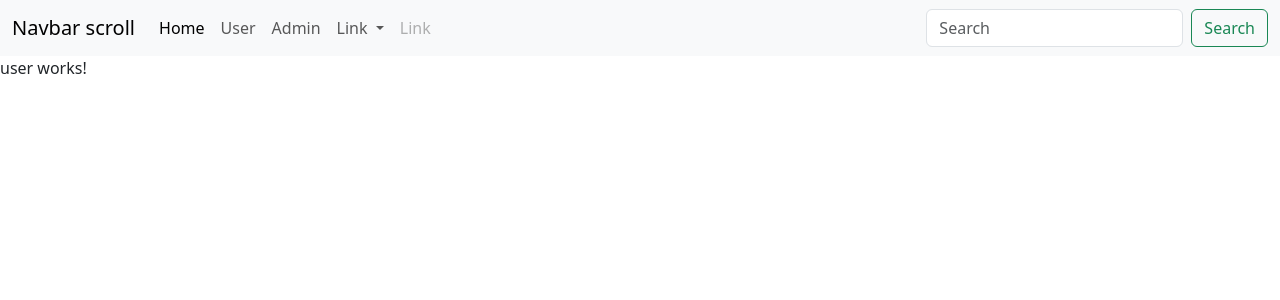
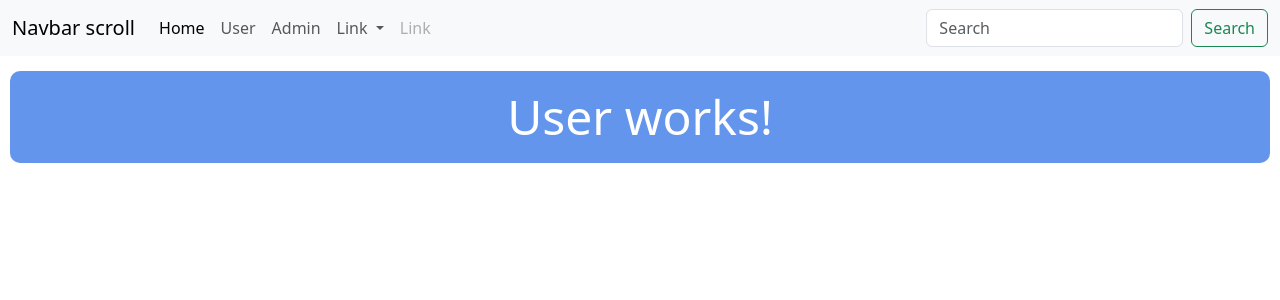
Before and after one commit to Ahmedm2002/learning-Angular, an Angular app: page /user in a window 1280 px wide. Shown: the top 300 px of the page. Built offline with nearby package versions, Linux system fonts and the light colour scheme.

Commit message:
Styled admin & user comp, added angular.md --Ahmed

```diff
--- a/src/app/Components/admin/admin.component.css
+++ b/src/app/Components/admin/admin.component.css
@@ -1,4 +1,9 @@
 .admin {
   background-color: teal;
   padding: 10px 30px;
+  text-align: center;
+  font-size: 3rem;
+  color: lightgray;
+  margin: 15px 10px;
+  border-radius: 10px;
 }
--- a/src/app/Components/admin/admin.component.html
+++ b/src/app/Components/admin/admin.component.html
@@ -1 +1 @@
-<p>admin works!</p>
+<p class="admin">Admin works!</p>
--- a/src/app/Components/user/user.component.css
+++ b/src/app/Components/user/user.component.css
@@ -0,0 +1,9 @@
+.user {
+  background-color: cornflowerblue;
+  padding: 10px 30px;
+  text-align: center;
+  font-size: 3rem;
+  color: white;
+  margin: 15px 10px;
+  border-radius: 10px;
+}
--- a/src/app/Components/user/user.component.html
+++ b/src/app/Components/user/user.component.html
@@ -1 +1 @@
-<p>user works!</p>
+<p class="user">User works!</p>
--- a/src/app/app.component.ts
+++ b/src/app/app.component.ts
@@ -5,7 +5,8 @@ import { UserComponent } from './Components/user/user.component';
 
 @Component({
   selector: 'app-root',
-  imports: [RouterOutlet, AdminComponent, UserComponent, RouterLink],
+  // imports: [RouterOutlet, AdminComponent, UserComponent, RouterLink],
+  imports: [RouterOutlet, RouterLink],
   templateUrl: './app.component.html',
   styleUrl: './app.component.css',
 })
```
Also changed, not shown: 2 other files (tests, documents, lock files or other folders).
